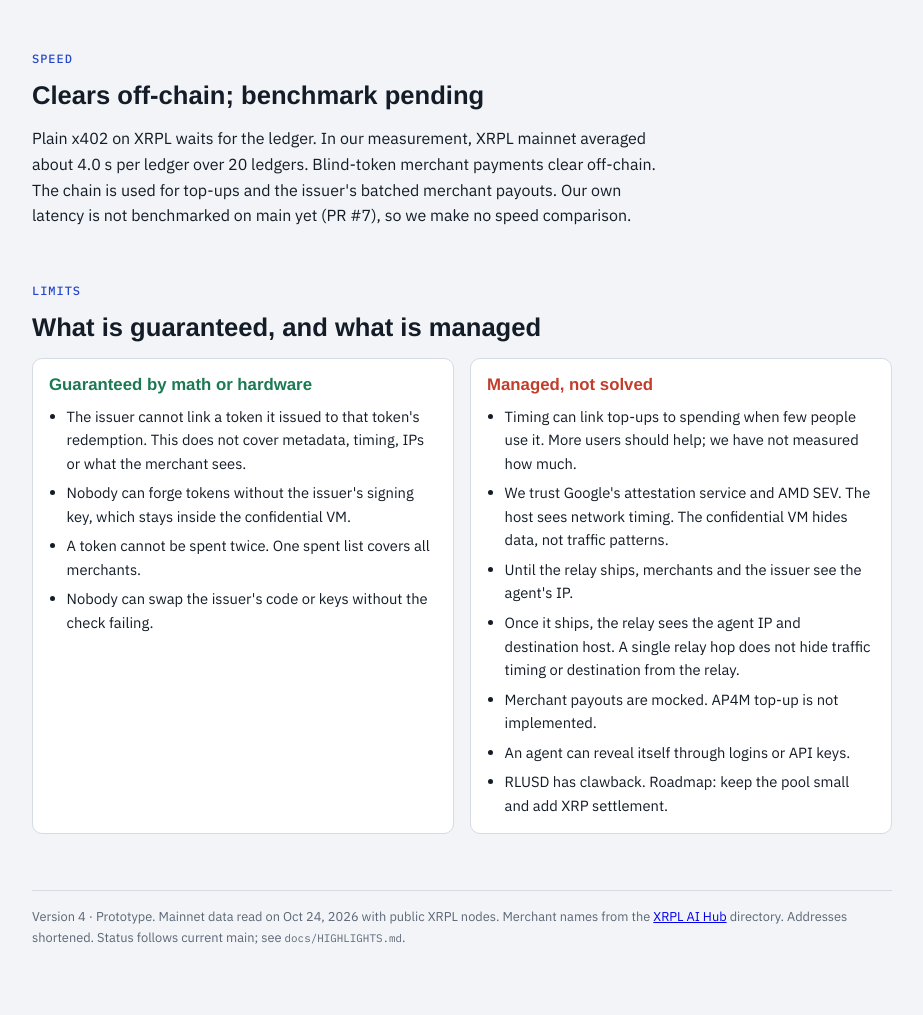
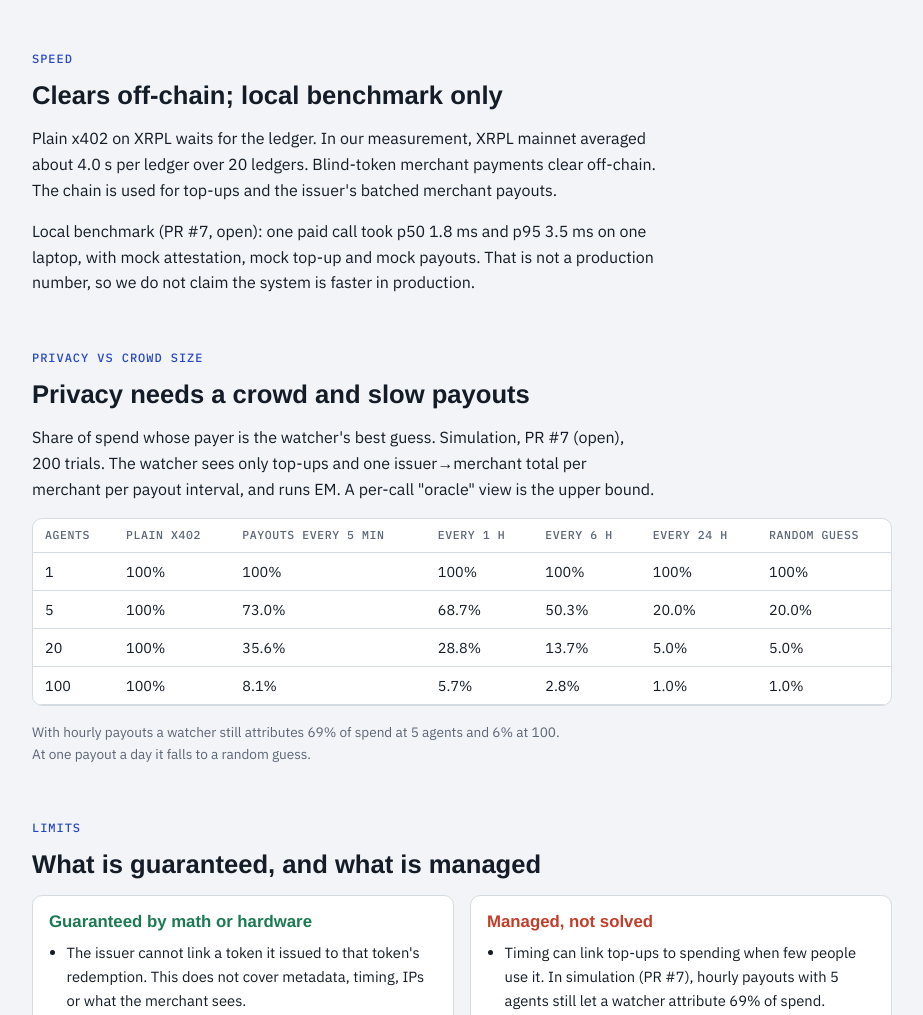
Before and after one commit to hrishabhayush/wraps, a website: page docs/how-it-works-v4.html in a window 1280 px wide. Shown: the part 5453-6468 px from the top of the page, without its empty margins (178-1101 px from the left). Drawn offline with Linux system fonts and the light colour scheme; a web font is replaced by a local one.

Commit message:
DOCS: add PR 7 simulation and local benchmark to explainer v4

```diff
--- a/docs/how-it-works-v4.html
+++ b/docs/how-it-works-v4.html
@@ -267,8 +267,23 @@ footer { font-size: 0.8rem; color: var(--muted); border-top: 1px solid var(--lin
 
 <section>
   <span class="eyebrow">Speed</span>
-  <h2>Clears off-chain; benchmark pending</h2>
-  <p>Plain x402 on XRPL waits for the ledger. In our measurement, XRPL mainnet averaged about 4.0 s per ledger over 20 ledgers. Blind-token merchant payments clear off-chain. The chain is used for top-ups and the issuer's batched merchant payouts. Our own latency is not benchmarked on main yet (PR #7), so we make no speed comparison.</p>
+  <h2>Clears off-chain; local benchmark only</h2>
+  <p>Plain x402 on XRPL waits for the ledger. In our measurement, XRPL mainnet averaged about 4.0 s per ledger over 20 ledgers. Blind-token merchant payments clear off-chain. The chain is used for top-ups and the issuer's batched merchant payouts.</p>
+  <p>Local benchmark (PR #7, open): one paid call took p50 1.8 ms and p95 3.5 ms on one laptop, with mock attestation, mock top-up and mock payouts. That is not a production number, so we do not claim the system is faster in production.</p>
+</section>
+
+<section>
+  <span class="eyebrow">Privacy vs crowd size</span>
+  <h2>Privacy needs a crowd and slow payouts</h2>
+  <p>Share of spend whose payer is the watcher's best guess. Simulation, PR #7 (open), 200 trials. The watcher sees only top-ups and one issuer→merchant total per merchant per payout interval, and runs EM. A per-call "oracle" view is the upper bound.</p>
+  <div class="tbl"><table class="grid">
+    <tr><th>Agents</th><th>Plain x402</th><th>Payouts every 5 min</th><th>every 1 h</th><th>every 6 h</th><th>every 24 h</th><th>Random guess</th></tr>
+    <tr><td>1</td><td>100%</td><td>100%</td><td>100%</td><td>100%</td><td>100%</td><td>100%</td></tr>
+    <tr><td>5</td><td>100%</td><td>73.0%</td><td>68.7%</td><td>50.3%</td><td>20.0%</td><td>20.0%</td></tr>
+    <tr><td>20</td><td>100%</td><td>35.6%</td><td>28.8%</td><td>13.7%</td><td>5.0%</td><td>5.0%</td></tr>
+    <tr><td>100</td><td>100%</td><td>8.1%</td><td>5.7%</td><td>2.8%</td><td>1.0%</td><td>1.0%</td></tr>
+  </table></div>
+  <p class="cap">With hourly payouts a watcher still attributes 69% of spend at 5 agents and 6% at 100. At one payout a day it falls to a random guess.</p>
 </section>
 
 <section>
@@ -282,7 +297,7 @@ footer { font-size: 0.8rem; color: var(--muted); border-top: 1px solid var(--lin
       <li>Nobody can swap the issuer's code or keys without the check failing.</li>
     </ul></div>
     <div><h3 class="leak">Managed, not solved</h3><ul>
-      <li>Timing can link top-ups to spending when few people use it. More users should help; we have not measured how much.</li>
+      <li>Timing can link top-ups to spending when few people use it. In simulation (PR #7), hourly payouts with 5 agents still let a watcher attribute 69% of spend.</li>
       <li>We trust Google's attestation service and AMD SEV. The host sees network timing. The confidential VM hides data, not traffic patterns.</li>
       <li>Until the relay ships, merchants and the issuer see the agent's IP.</li>
       <li>Once it ships, the relay sees the agent IP and destination host. A single relay hop does not hide traffic timing or destination from the relay.</li>
```
